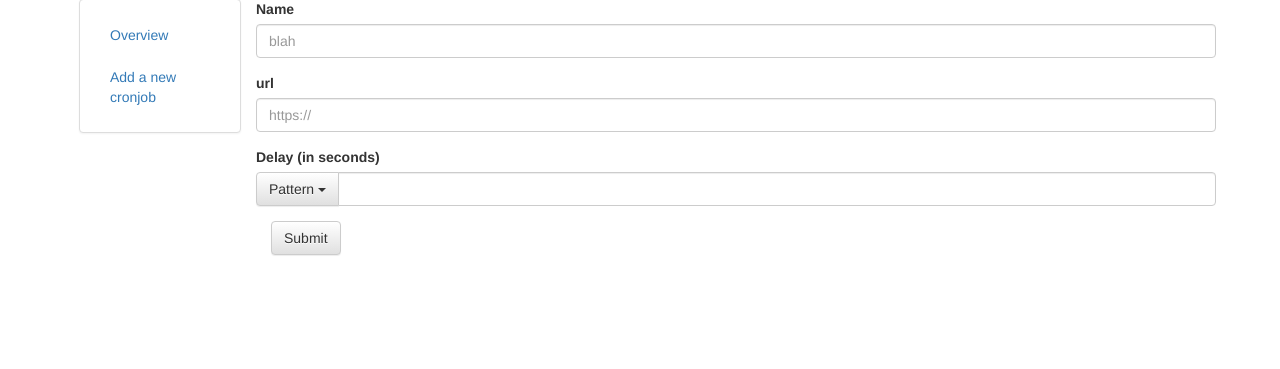
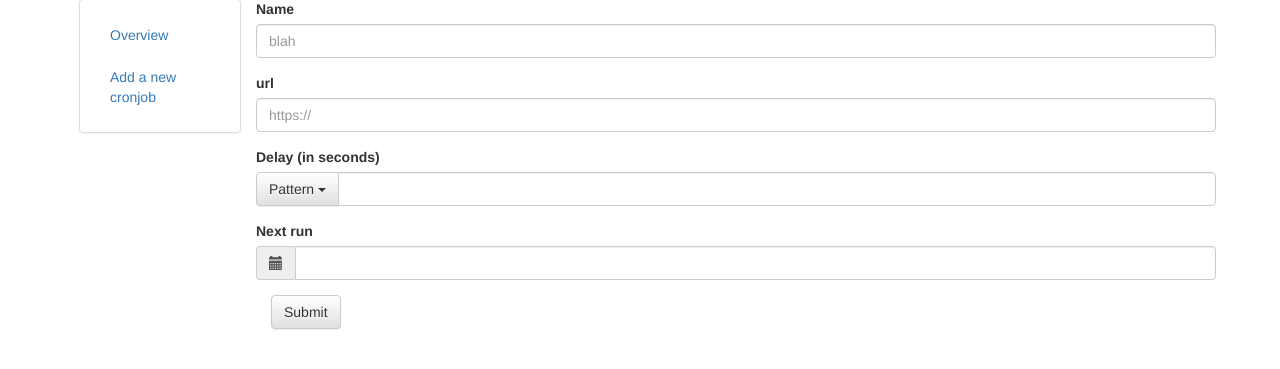
Before and after one commit to MADEVAL/Webcron, a PHP site: page /addjob.php?error=1 in a window 1280 px wide. Shown: the part 121-490 px from the top of the page. Run offline with PHP 8.4, Linux system fonts and the light colour scheme; the visitor is signed in with stand-in values (Sample User, id 1); data that the repository does not hold is empty; a stand-in replaces the project's code that opens the database connection; some libraries are stand-ins or nearby versions.

Commit message:
Added nextrun control

```diff
--- a/addjob.php
+++ b/addjob.php
@@ -62,6 +62,8 @@ elseif ($_SERVER["REQUEST_METHOD"] == "POST") {
     $url = $_POST['url'];
     $name = $_POST['name'];
     $delay = $_POST['delay'];
+    $nextrunObj = new DateTime($_POST['nextrun']);
+    $nextrun = $nextrunObj->getTimestamp();
 
     if(filter_var($url, FILTER_VALIDATE_URL) === FALSE) {
         header("location:addjob.php?error=invalidurl");
@@ -72,10 +74,14 @@ elseif ($_SERVER["REQUEST_METHOD"] == "POST") {
         header("location:addjob.php?error=invaliddelay");
         exit;
     }
+    if(!is_numeric($nextrun)) {
+        header("location:addjob.php?error=invalidnextrun");
+        exit;
+    }
 
 
     $stmt = $db->prepare("INSERT INTO jobs(user, name, url, delay, nextrun)  VALUES(?, ?, ?, ?, ?)");
-    $stmt->execute(array($_SESSION["userID"], $name, $url, $delay, time()+$delay));
+    $stmt->execute(array($_SESSION["userID"], $name, $url, $delay, $nextrun));
 
     header("location:addjob.php?message=added");
     exit;
--- a/js/site.js
+++ b/js/site.js
@@ -27,4 +27,5 @@ $(document).ready(function() {
    $("body").on("click", "#patternDropdown li", function() {
        if(this.value != "custom") { $("input#delay").val($(this).data("val")); }
    });
+   $('#nextrunselector').datetimepicker();
 });
--- a/templates/addjob.html.twig
+++ b/templates/addjob.html.twig
@@ -42,6 +42,15 @@
             <input type="number" class="form-control" id="delay" name="delay">
         </div>
     </div>
+    <div class="form-group">
+        <label for="nextrun">Next run</label>
+        <div class="input-group date" id="nextrunselector">
+            <span class="input-group-addon">
+                <span class="glyphicon glyphicon-calendar"></span>
+            </span>
+            <input type="text" class="form-control" name="nextrun">
+        </div>
+    </div>
     <button type="submit" class="btn btn-default">Submit</button>
 </form>
 
--- a/templates/base.html.twig
+++ b/templates/base.html.twig
@@ -5,10 +5,13 @@
 
         <link rel="stylesheet" href="https://maxcdn.bootstrapcdn.com/bootstrap/3.3.7/css/bootstrap.min.css" integrity="sha384-BVYiiSIFeK1dGmJRAkycuHAHRg32OmUcww7on3RYdg4Va+PmSTsz/K68vbdEjh4u" crossorigin="anonymous">
         <link rel="stylesheet" href="https://maxcdn.bootstrapcdn.com/bootstrap/3.3.7/css/bootstrap-theme.min.css" integrity="sha384-rHyoN1iRsVXV4nD0JutlnGaslCJuC7uwjduW9SVrLvRYooPp2bWYgmgJQIXwl/Sp" crossorigin="anonymous">
+        <link rel="stylesheet" href="https://cdnjs.cloudflare.com/ajax/libs/bootstrap-datetimepicker/4.17.47/css/bootstrap-datetimepicker.css">
         <link rel="stylesheet" href="/css/site.css">
 
         <script src="https://cdnjs.cloudflare.com/ajax/libs/jquery/3.2.1/jquery.min.js"></script>
         <script src="https://maxcdn.bootstrapcdn.com/bootstrap/3.3.7/js/bootstrap.min.js" integrity="sha384-Tc5IQib027qvyjSMfHjOMaLkfuWVxZxUPnCJA7l2mCWNIpG9mGCD8wGNIcPD7Txa" crossorigin="anonymous"></script>
+        <script src="https://cdnjs.cloudflare.com/ajax/libs/moment.js/2.18.1/moment.js" type="text/javascript"></script>
+        <script src="https://cdnjs.cloudflare.com/ajax/libs/bootstrap-datetimepicker/4.17.47/js/bootstrap-datetimepicker.min.js" type="text/javascript"></script>
         <script src="/js/site.js" type="text/javascript"></script>
     </head>
 
```
